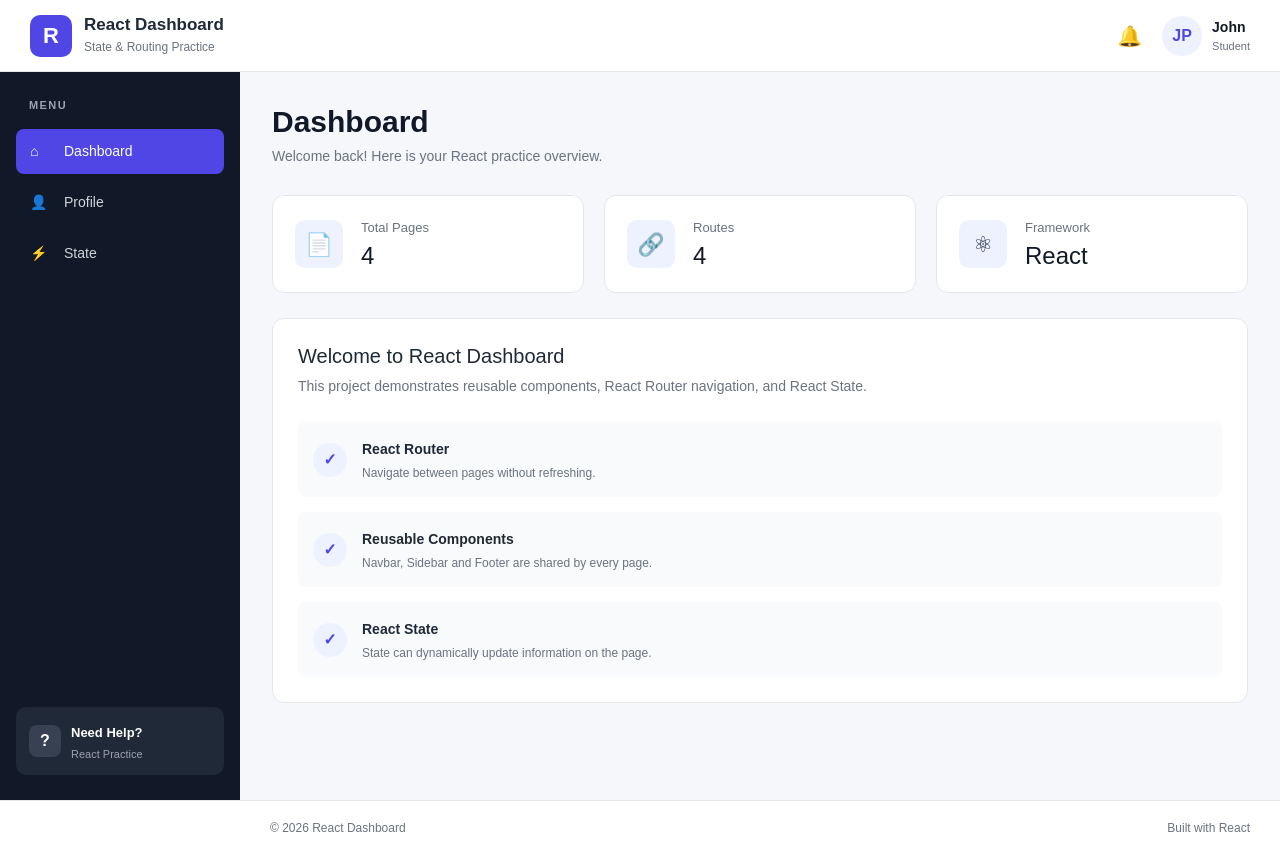
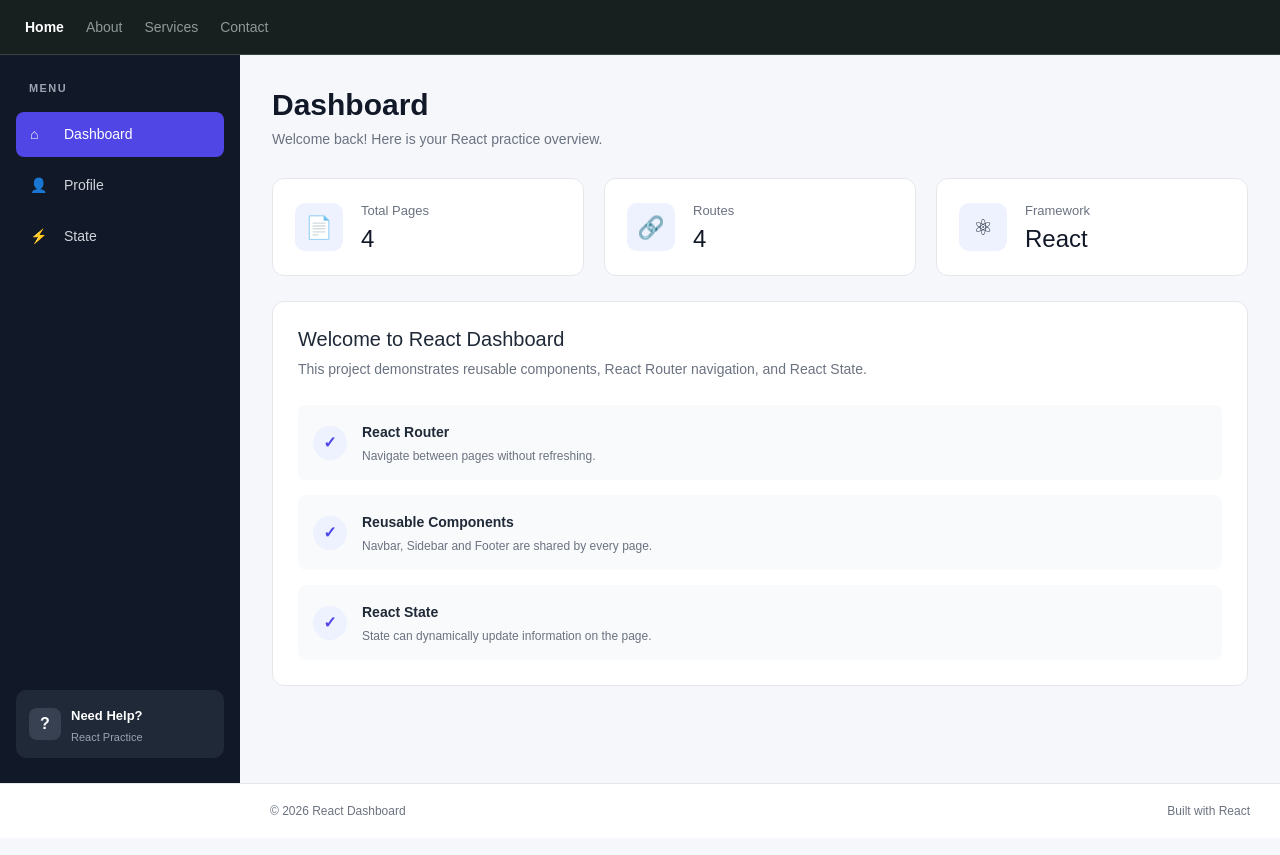
Before and after one commit to JESSIEWANTSLEARN/PRACTICEREACT, a React (Vite) app in the folder my/: page / in a window 1280 px wide. Built offline with nearby package versions, Linux system fonts and the light colour scheme.

Commit message:
Refactor NavBar component for improved structure and navigation links

```diff
--- a/my/src/assets/layout/NavBar.jsx
+++ b/my/src/assets/layout/NavBar.jsx
@@ -1,31 +1,48 @@
-import { Link } from "react-router-dom";
+import { NavLink } from "react-router-dom";
+import "./Navbar.css";
 
 function NavBar() {
     return (
-        <nav className="top-navbar">
+        <nav className="navbar">
+            <div className="navbar-links">
 
-            <div className="navbar-brand">
-                <div className="brand-icon">R</div>
+                <NavLink
+                    to="/"
+                    className={({ isActive }) =>
+                        isActive ? "nav-link active" : "nav-link"
+                    }
+                >
+                    Home
+                </NavLink>
 
-                <div>
-                    <h2>React Dashboard</h2>
-                    <span>State & Routing Practice</span>
-                </div>
+                <NavLink
+                    to="/about"
+                    className={({ isActive }) =>
+                        isActive ? "nav-link active" : "nav-link"
+                    }
+                >
+                    About
+                </NavLink>
+
+                <NavLink
+                    to="/services"
+                    className={({ isActive }) =>
+                        isActive ? "nav-link active" : "nav-link"
+                    }
+                >
+                    Services
+                </NavLink>
+
+                <NavLink
+                    to="/contact"
+                    className={({ isActive }) =>
+                        isActive ? "nav-link active" : "nav-link"
+                    }
+                >
+                    Contact
+                </NavLink>
+
             </div>
-
-            <div className="navbar-actions">
-                <span className="notification">🔔</span>
-
-                <Link to="/profile" className="user-profile">
-                    <div className="user-avatar">JP</div>
-
-                    <div className="user-info">
-                        <strong>John</strong>
-                        <span>Student</span>
-                    </div>
-                </Link>
-            </div>
-
         </nav>
     );
 }
```
